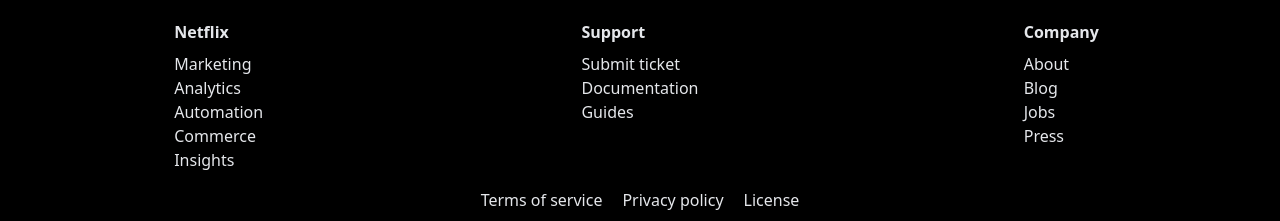
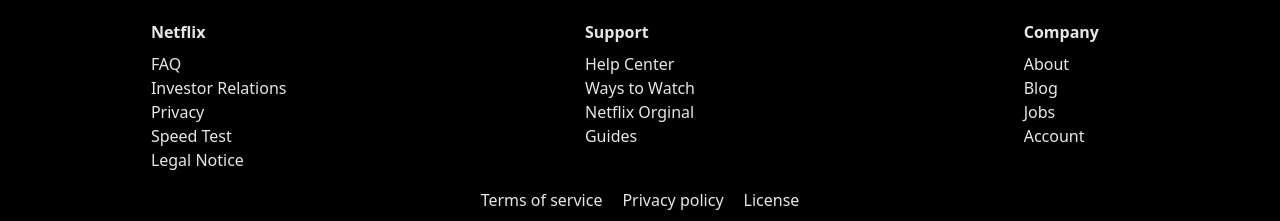
Before and after one commit to kaifsk102/Netflix_demo, a React (Vite) app: page / in a window 1280 px wide. Shown: the part 1020-1241 px from the top of the page. Built offline with nearby package versions, Linux system fonts and the light colour scheme; no server answers; sample sign-in values are in the browser's storage; the HTML template or start-up script is replaced by a standard one.

Commit message:
commited

```diff
--- a/src/Component/Footer/Footer.jsx
+++ b/src/Component/Footer/Footer.jsx
@@ -15,18 +15,19 @@
         <div>
         <h4 className="font-bold mb-2">Netflix</h4>
         <ul>
-          <li><a href="/marketing" className="hover:underline">Marketing</a></li>
-          <li><a href="/analytics" className="hover:underline">Analytics</a></li>
-          <li><a href="/automation" className="hover:underline">Automation</a></li>
-          <li><a href="/commerce" className="hover:underline">Commerce</a></li>
-          <li><a href="/insights" className="hover:underline">Insights</a></li>
+          <li><a href="/FAQ" className="hover:underline">FAQ</a></li>
+          <li><a href="/Investor-Relations" className="hover:underline">Investor Relations</a></li>
+          <li><a href="/Privacy" className="hover:underline">Privacy</a></li>
+          <li><a href="/Speed-Test" className="hover:underline">Speed Test</a></li>
+          <li><a href="/Legal-Notice" className="hover:underline">Legal Notice</a></li>
         </ul>
         </div>
         <div>
           <h4 className="font-bold mb-2">Support</h4>
           <ul>
-            <li><a href="/submit-ticket" className="hover:underline">Submit ticket</a></li>
-            <li><a href="/documentation" className="hover:underline">Documentation</a></li>
+            <li><a href="/Help-Center" className="hover:underline">Help Center</a></li>
+            <li><a href="/Ways-to-Watch" className="hover:underline">Ways to Watch</a></li>
+            <li><a href="/Natflix-Orginal" className="hover:underline">Netflix Orginal</a></li>
             <li><a href="/guides" className="hover:underline">Guides</a></li>
           </ul>
         </div>
@@ -36,7 +37,7 @@
               <li><a href="/about" className="hover:underline">About</a></li>
               <li><a href="/blog" className="hover:underline">Blog</a></li>
               <li><a href="/jobs" className="hover:underline">Jobs</a></li>
-              <li><a href="/press" className="hover:underline">Press</a></li>
+              <li><a href="/Account" className="hover:underline">Account</a></li>
             </ul>
         </div>
       </div>
```
